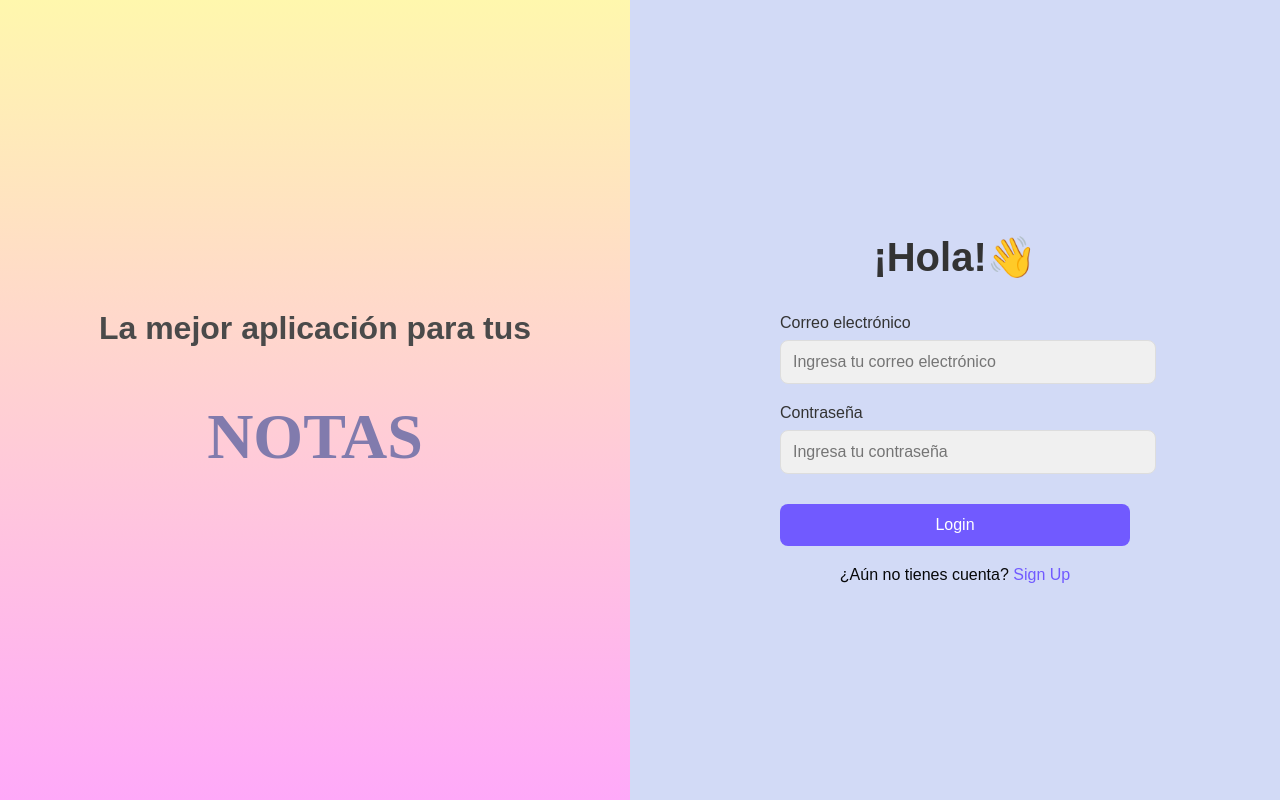
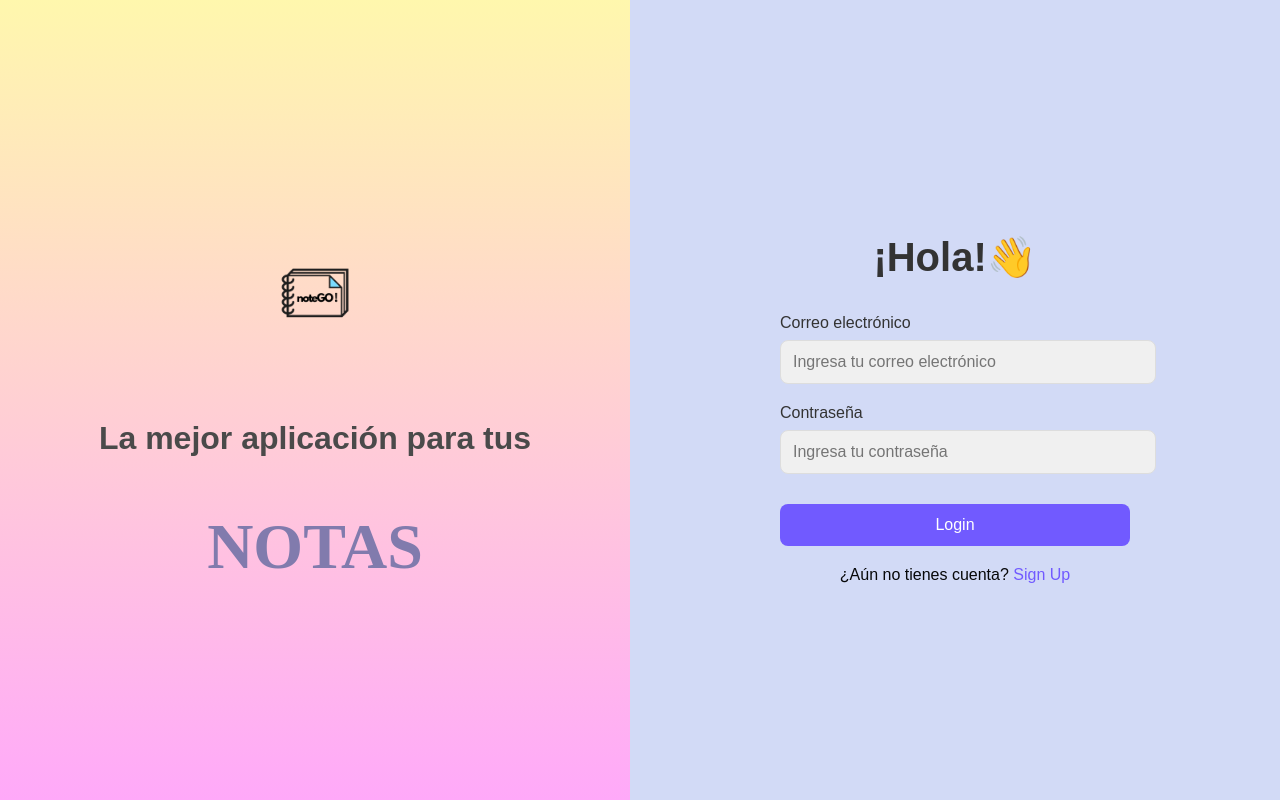
Before and after one commit to YEGLIMAR/notess, a React (Create React App) app: page /login in a window 1280 px wide. Built offline with nearby package versions, Linux system fonts and the light colour scheme; no server answers.

Commit message:
Se añadio el logo en el bloc y login

```diff
--- a/src/App.jsx
+++ b/src/App.jsx
@@ -6,8 +6,6 @@ import './estilos/Bloc.css';
 import './estilos/Modal.css';
 import { appFirebase } from './credenciales';
 import { getAuth, onAuthStateChanged } from 'firebase/auth';
-
-
 import { Login } from './componentes/Login';
 import Signup from './componentes/Signup';
 import { Bloc } from './componentes/Bloc';
--- a/src/componentes/Bloc.jsx
+++ b/src/componentes/Bloc.jsx
@@ -213,3 +213,5 @@ export const Bloc = ({ usuario }) => {
     </div>
   );
 };
+
+export default Bloc;
--- a/src/componentes/Login.jsx
+++ b/src/componentes/Login.jsx
@@ -3,6 +3,7 @@ import { Link, useNavigate } from 'react-router-dom';
 import { getAuth, signInWithEmailAndPassword } from 'firebase/auth';
 import { appFirebase} from '../credenciales';
 import '../estilos/Login.css';
+import logo from '../assets/logito.png';
 
 export const Login = () => {
   const [email, setEmail] = useState('');
@@ -33,6 +34,8 @@ export const Login = () => {
   return (
     <div className='login-container'>
       <div className='left-section'>
+        <div className='logo-container'></div>
+        <img src={logo} alt="Logo" className= "logo"/>
         <h2>La mejor aplicación para tus</h2>
         <h1>NOTAS</h1>
       </div>
--- a/src/estilos/Bloc.css
+++ b/src/estilos/Bloc.css
@@ -173,6 +173,7 @@ input[type="text"] {
 }
 
 .logo {
-  width: 100px; /* Ajusta el tamaño del logo según lo que necesites */
+  width: 200px; /* Ajusta el tamaño del logo según lo que necesites */
   height: auto; /* Mantén las proporciones del logo */
+
 }
--- a/src/estilos/Login.css
+++ b/src/estilos/Login.css
@@ -116,3 +116,14 @@ p a {
 p a:hover {
   text-decoration: underline;
 }
+
+.logo-container {
+  text-align: center; /* Centrar el logo en el contenedor */
+  margin-bottom: 20px; /* Agrega espacio entre el logo y el resto del contenido */
+}
+
+.logo {
+  width: 200px; /* Ajusta el tamaño del logo según lo que necesites */
+  height: auto; /* Mantén las proporciones del logo */
+
+}
```
